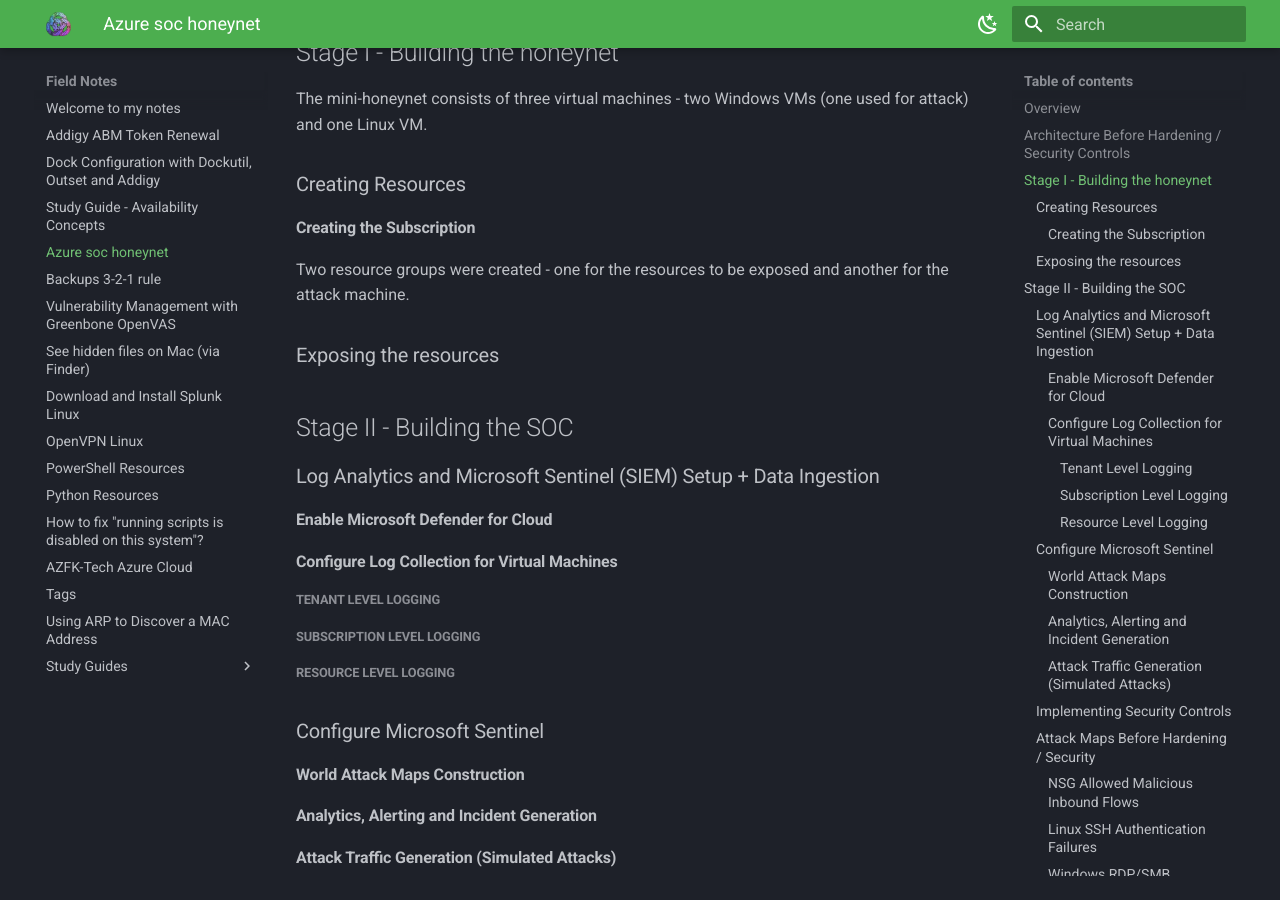
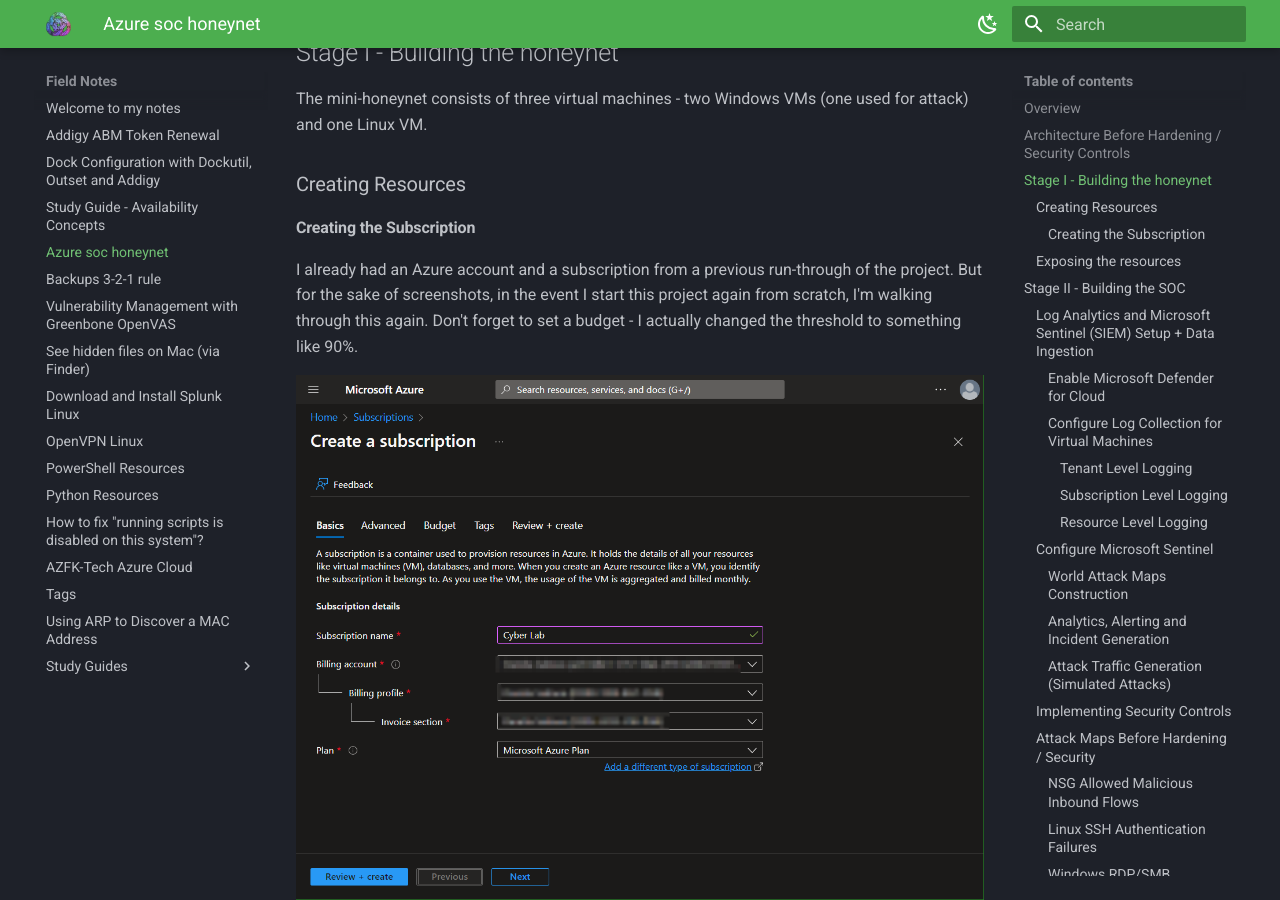
Before and after one commit to damitasalmon/field-notes, an MkDocs documentation site: the page built from docs/azure-soc-honeynet.md, in a window 1280 px wide and 900 px high, scrolled down 2595 px. Built offline with MkDocs 1.6.1 and Material for MkDocs 9.7.7, drawn with Linux system fonts in a browser that asks for light colours; some of the changed text lies outside the part shown.

Commit message:
Add create sub details + images

```diff
--- a/docs/azure-soc-honeynet.md
+++ b/docs/azure-soc-honeynet.md
@@ -72,9 +72,17 @@
 
 #### Creating the Subscription
 
+I already had an Azure account and a subscription from a previous run-through of the project. But for the sake of screenshots, in the event I start this project again from scratch, I'm walking through this again. Don't forget to set a budget - I actually changed the threshold to something like 90%.
+
+![Creating Subscription](./assets/images/soc-honeynet/create-sub-01.png)<br>
+
+![Creating Subscription Advanced](./assets/images/soc-honeynet/create-sub-02.png)<br>
+
+![Creating Subscription Budget](./assets/images/soc-honeynet/create-sub-03.png)<br>
+
+Next, resource groups were created - one for the resources to be exposed and another for the attack machine.
 
 
-Two resource groups were created - one for the resources to be exposed and another for the attack machine.
 
 ### Exposing the resources
 
```
Also changed, not shown: docs/assets/images/soc-honeynet/create-sub-01.png (added), docs/assets/images/soc-honeynet/create-sub-02.png (added), docs/assets/images/soc-honeynet/create-sub-03.png (added).
